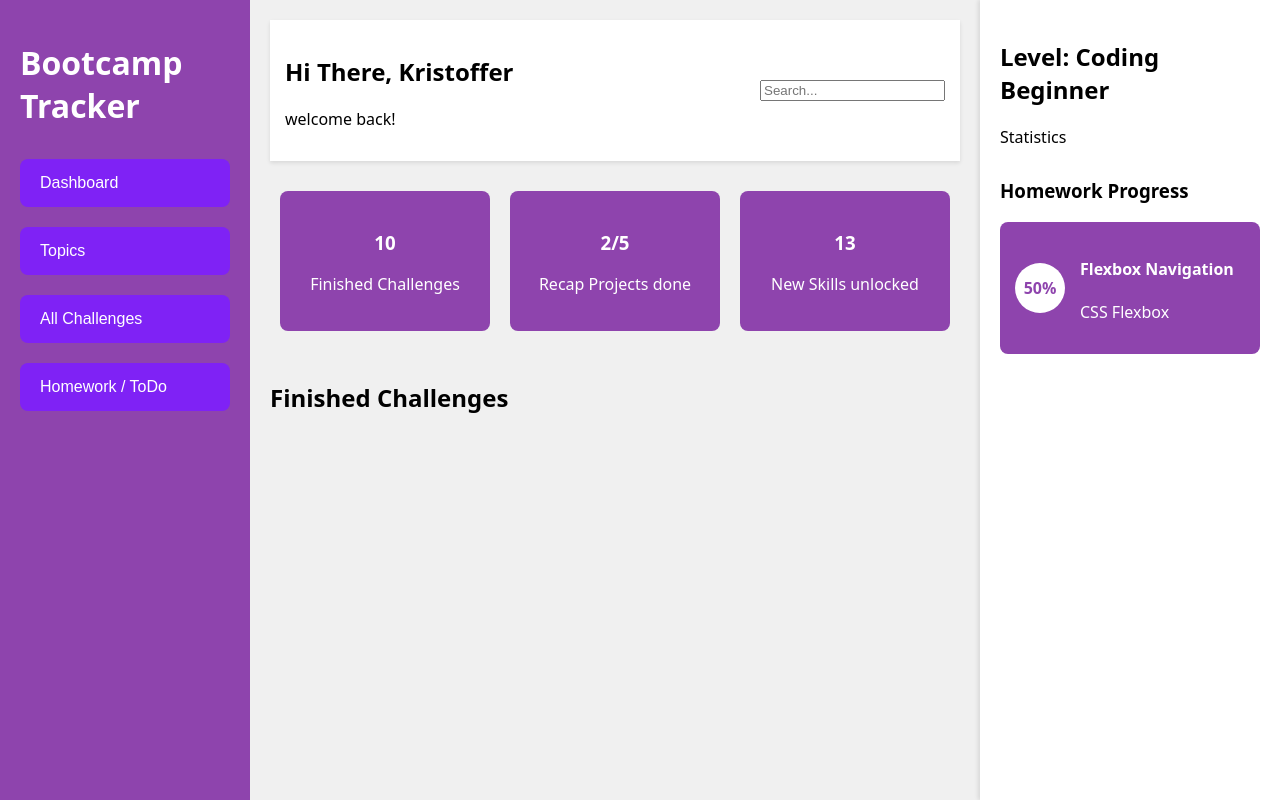
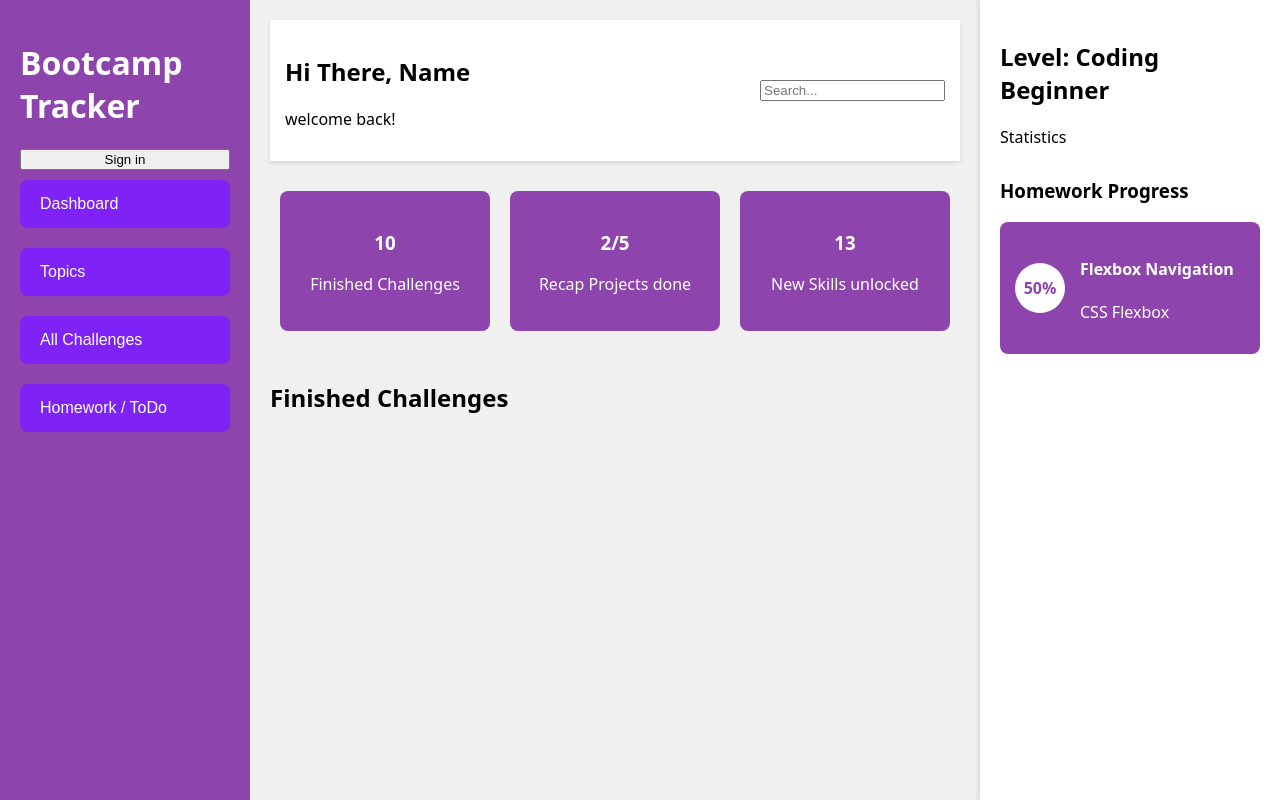
Before and after one commit to KristofferJans/Bootcamp_Progress_Tracker, a Next.js app: page / in a window 1280 px wide. Built offline with nearby package versions, Linux system fonts and the light colour scheme; no server answers.

Commit message:
added login

```diff
--- a/components/AuthButton.js
+++ b/components/AuthButton.js
@@ -8,7 +8,7 @@ export default function AuthButton() {
   if (session) {
     return (
       <>
-        <button className={`${btn} ${logout}`} onClick={() => signOut()}>
+        <button className={`$LogOut`} onClick={() => signOut()}>
           Sign out
         </button>
       </>
@@ -16,7 +16,7 @@ export default function AuthButton() {
   }
   return (
     <>
-      <button className={`${btn} ${login}`} onClick={() => signIn()}>
+      <button className={`Login`} onClick={() => signIn()}>
         Sign in
       </button>
     </>
--- a/package.json
+++ b/package.json
@@ -10,8 +10,10 @@
     "test": "jest --watchAll"
   },
   "dependencies": {
+    "@auth/mongodb-adapter": "^3.5.3",
     "eslint": "8.44.0",
     "eslint-config-next": "13.4.8",
+    "mongodb": "^6.9.0",
     "next": "13.4.8",
     "next-auth": "^4.24.8",
     "react": "18.2.0",
--- a/pages/index.js
+++ b/pages/index.js
@@ -1,3 +1,5 @@
+import { useSession } from "next-auth/react";
+
 // pages/index.js
 import React from "react";
 import {
@@ -12,13 +14,16 @@ import {
   HomeworkCard,
   CircularProgress,
 } from "../components/StyledComponents";
+import AuthButton from "@/components/AuthButton";
 
 const Home = () => {
+  const { data: session, status } = useSession();
   return (
     <Container>
       {/* Sidebar */}
       <Sidebar>
         <h1>Bootcamp Tracker</h1>
+        <AuthButton>Login</AuthButton>
         <NavButton>Dashboard</NavButton>
         <NavButton>Topics</NavButton>
         <NavButton>All Challenges</NavButton>
@@ -29,7 +34,7 @@ const Home = () => {
       <MainContent>
         <TopBar>
           <div>
-            <h2>Hi There, Kristoffer</h2>
+            <h2>Hi There, {session?.user?.name || " Name"}</h2>
             <p>welcome back!</p>
           </div>
           <input type="text" placeholder="Search..." />
```
Also changed, not shown: 1 other file (tests, documents, lock files or other folders).
